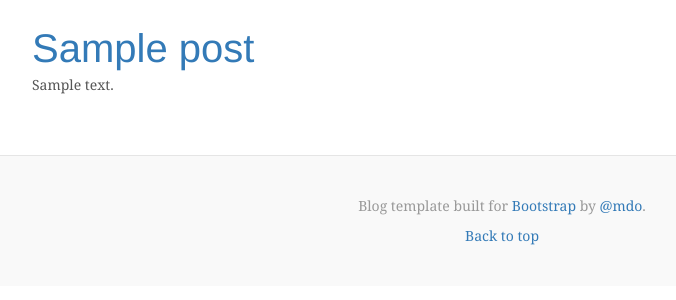
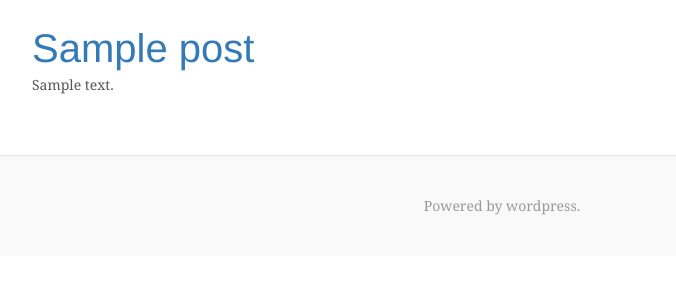
Before and after one commit to matt-kendall/colleenbove.science, a WordPress theme: template page.php in a window 1280 px wide. Shown: the part 170-470 px from the top of the page, without its empty margins (138-814 px from the left). Run offline with PHP 8.4 and a stand-in for WordPress, Linux system fonts and the light colour scheme; the site name, menu and one post (Sample post) are stand-ins, and other content is empty; some libraries are stand-ins or nearby versions.

Commit message:
Simplify footer

```diff
--- a/footer.php
+++ b/footer.php
@@ -1,10 +1,7 @@
 </div> <!-- /.container -->
 
     <footer class="blog-footer">
-      <p>Blog template built for <a href="http://getbootstrap.com">Bootstrap</a> by <a href="https://twitter.com/mdo">@mdo</a>.</p>
-      <p>
-        <a href="#">Back to top</a>
-      </p>
+      <p>Powered by wordpress.</p>
     </footer>
 
     <script src="https://ajax.googleapis.com/ajax/libs/jquery/1.11.3/jquery.min.js"></script>
```
